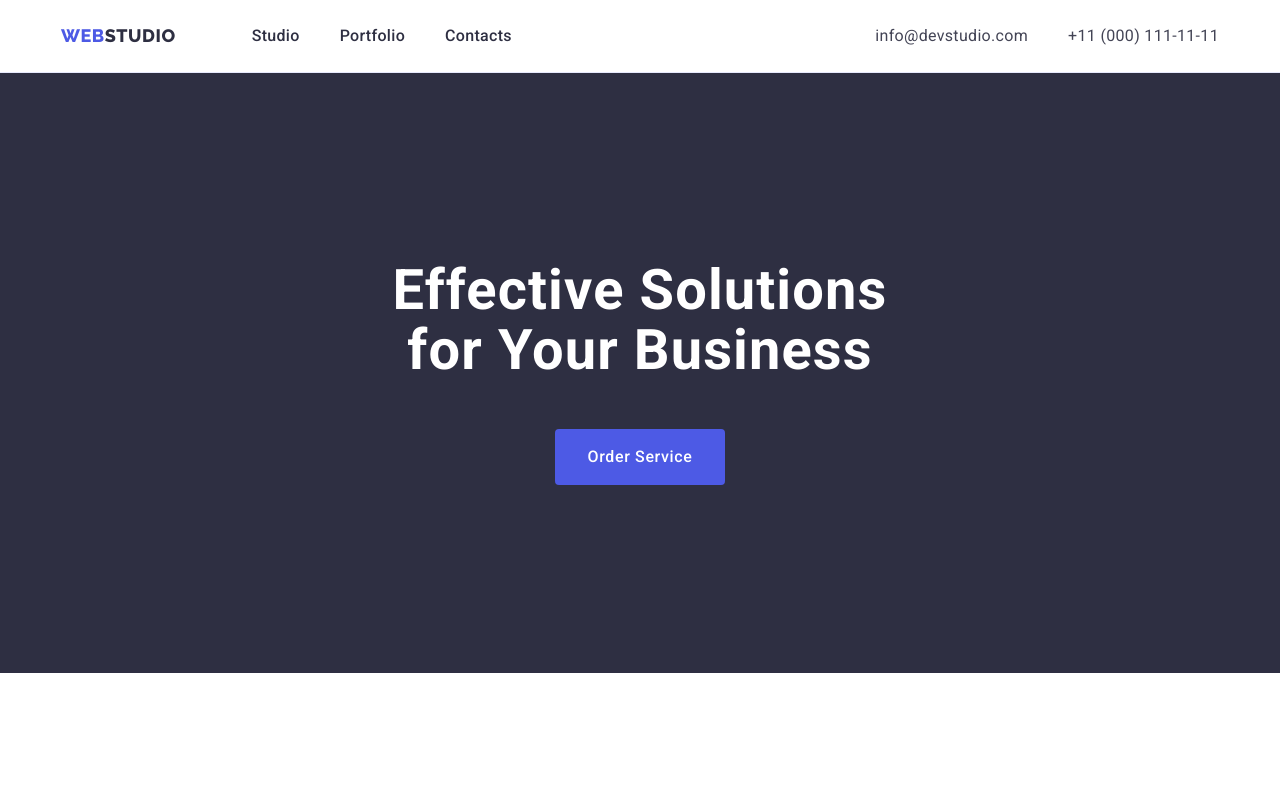
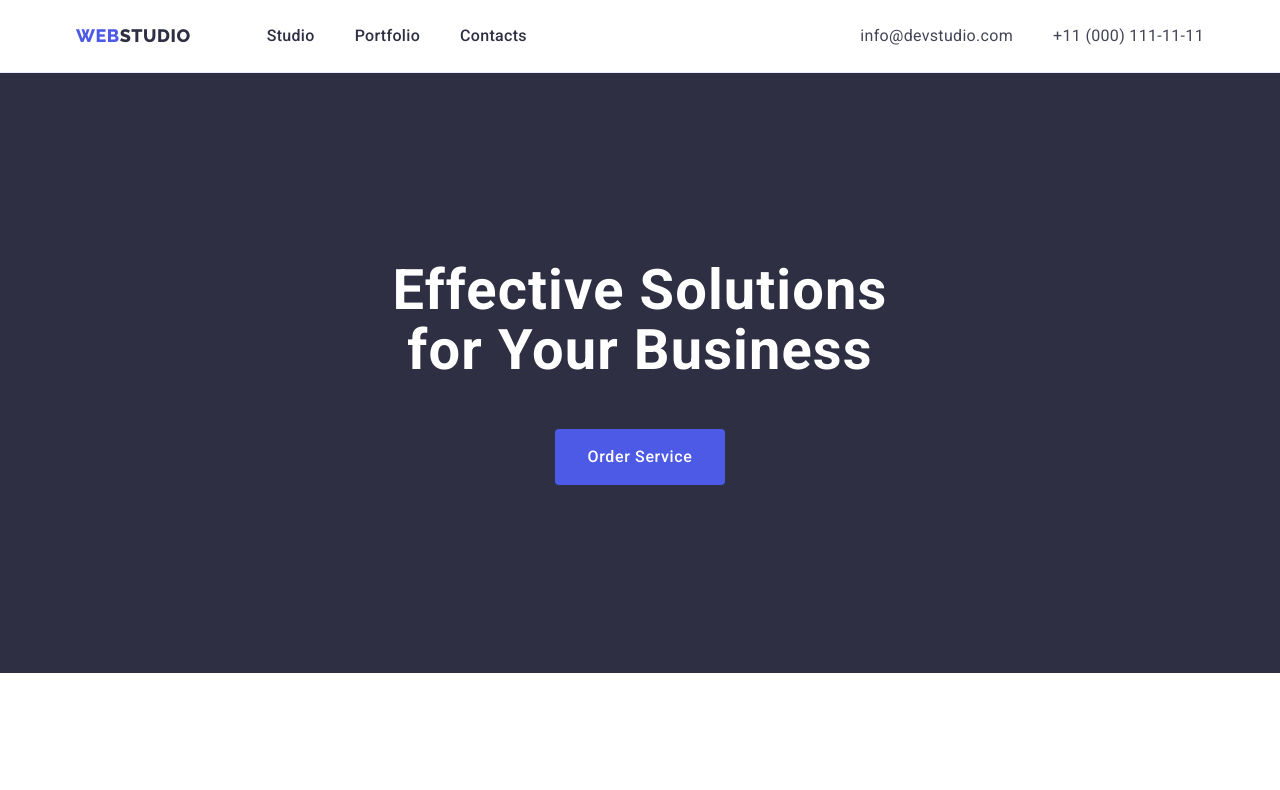
Before and after one commit to AlonaPavlenk/goit-markup-hw-03, a plain HTML site: page index.html in a window 1280 px wide. Shown: the top 790 px of the page. Drawn offline with nearby package versions, Linux system fonts and the light colour scheme.

Commit message:
flex-box_cor5

```diff
--- a/css/style.css
+++ b/css/style.css
@@ -17,6 +17,20 @@ body {
 
 .header {
   border-bottom: 1px solid #e7e9fc;
+}
+
+.conteiner-nav {
+  display: flex;
+  align-items: center;
+  padding: 24px 0;
+}
+
+
+.container {
+  margin: 0 auto;
+  width: 1158px;
+  padding-left: 15px;
+  padding-right: 15px;
 }
 
 .header-logo {
@@ -63,13 +77,6 @@ body {
   background-color: #ffffff;
 }
 
-.container {
-  margin-left: auto;
-  margin-right: auto;
-  width: 1158px;
-  padding: 0 15px;
-}
-
 /* contacts */
 
 .header-navigation {
@@ -78,11 +85,7 @@ body {
   max-width: 261px;
 }
 
-.conteiner-nav {
-  display: flex;
-  align-items: center;
-  padding: 24px 0;
-}
+
 
 .header-logo {
   margin-right: 76px;
```
